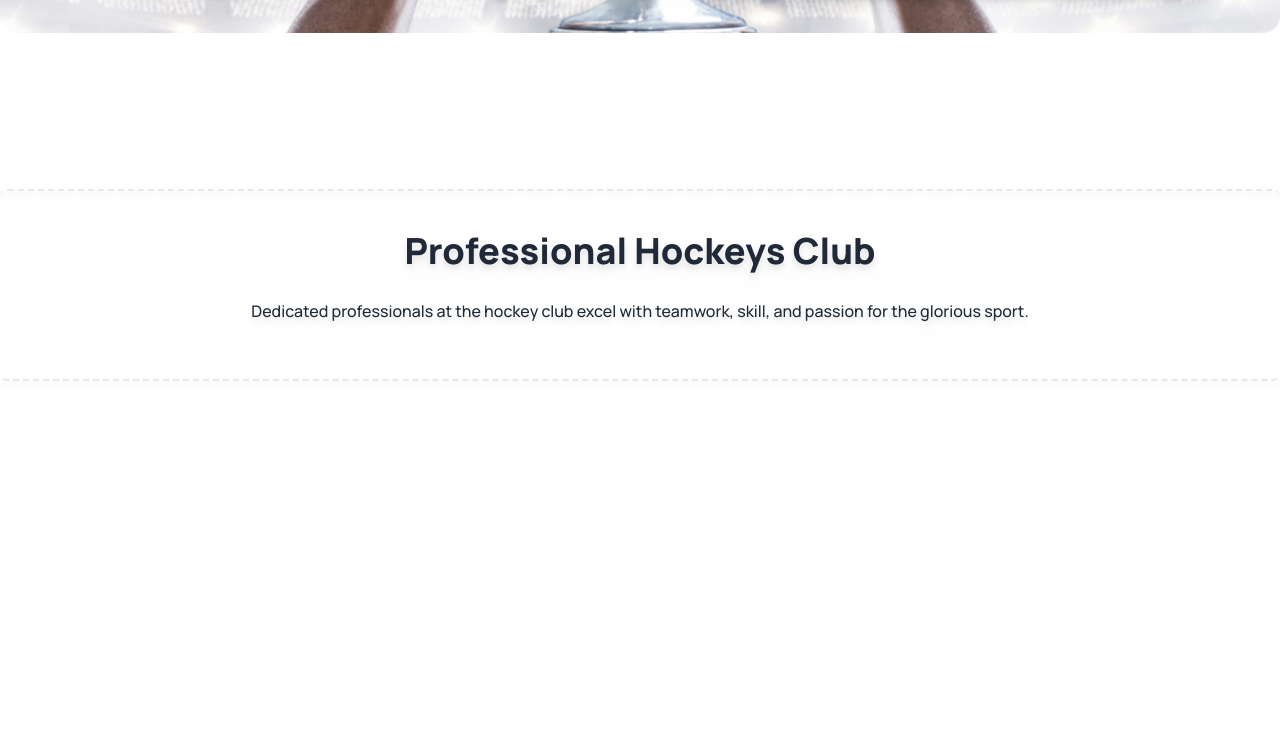
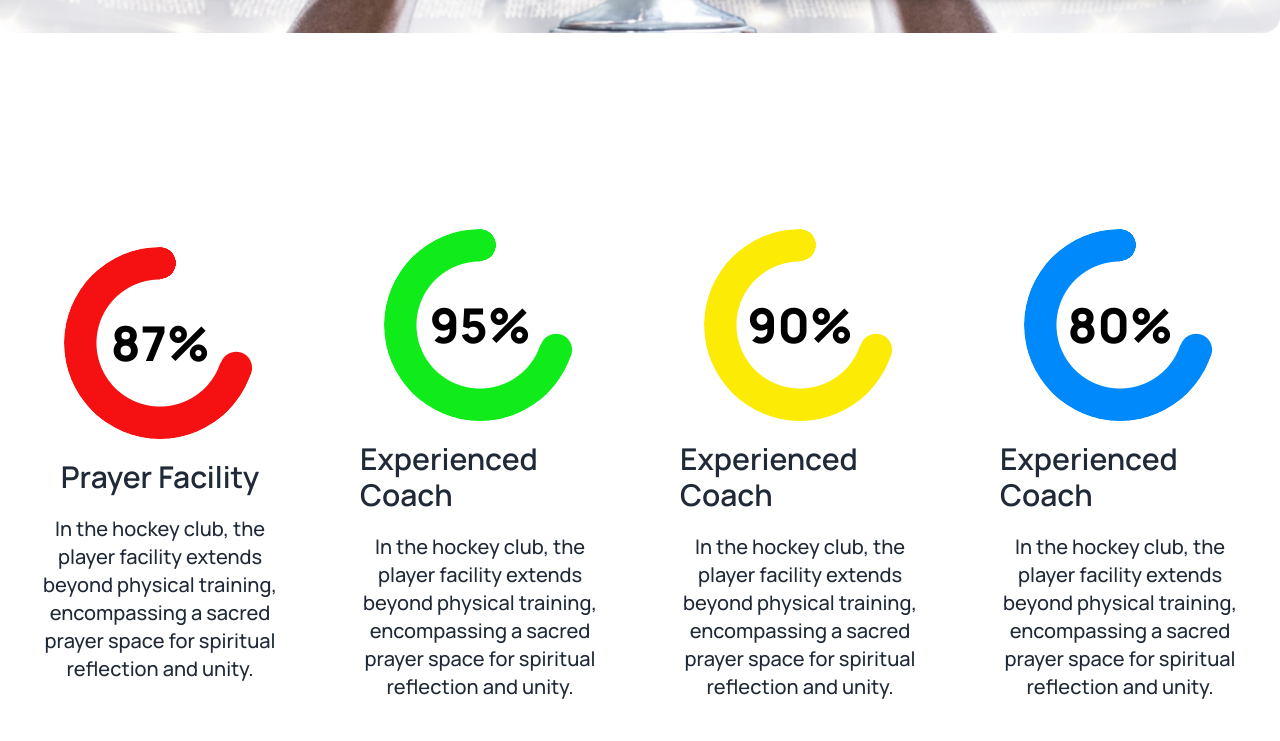
Before and after one commit to abir221090/B9A3-hockeys-club, a plain HTML site: page index.html in a window 1280 px wide. Shown: the part 599-1340 px from the top of the page. Before the commit the page ends 1020 px from the top, so only its background shows below. Drawn offline with nearby package versions, Linux system fonts and the light colour scheme.

Commit message:
working progress circle with responsive

```diff
--- a/index.html
+++ b/index.html
@@ -140,20 +140,32 @@
 
   <main>
 
+ <section class="flex flex-col lg:flex-row justify-center items-center ">
+  <div class="space-y-5 flex flex-col justify-center items-center p-10">
+    <div class="radial-progress transform scale-x-[-1]" style="--value:70; --size:12rem; --thickness: 2rem; color:rgb(245, 17, 17)" role="progressbar"><p class= "text-5xl font-extrabold transform scale-x-[-1] text-black">87%</p></div>
+    <h2 class="text-3xl font-semibold">Prayer Facility</h2>
+    <p class="text-center text-xl font-medium">In the hockey club, the player facility extends beyond physical training,<br> encompassing a sacred prayer space for spiritual reflection and unity.</p>
+  </div>
+  <div class="space-y-5 flex flex-col justify-center items-center p-10">
+    <div class="radial-progress transform scale-x-[-1]" style="--value:70; --size:12rem; --thickness: 2rem; color:rgb(15, 236, 26)" role="progressbar"><p class= "text-5xl font-extrabold transform scale-x-[-1] text-black">95%</p></div>
+    <h2 class="text-3xl font-semibold">Experienced Coach</h2>
+    <p class="text-center text-xl font-medium">In the hockey club, the player facility extends beyond physical training,<br> encompassing a sacred prayer space for spiritual reflection and unity.</p>
+   </div>
+ <div class="space-y-5 flex flex-col justify-center items-center p-10">
+  <div class="radial-progress transform scale-x-[-1]" style="--value:70; --size:12rem; --thickness: 2rem; color:rgb(252, 235, 4)" role="progressbar"><p class= "text-5xl font-extrabold transform scale-x-[-1] text-black">90%</p>
+  </div>
+  <h2 class="text-3xl font-semibold">Experienced Coach</h2>
+  <p class="text-center text-xl font-medium">In the hockey club, the player facility extends beyond physical training,<br> encompassing a sacred prayer space for spiritual reflection and unity.</p> </div>
+ <div class="space-y-5 flex flex-col justify-center items-center p-10">
+  <div class="radial-progress transform scale-x-[-1]" style="--value:70; --size:12rem; --thickness: 2rem; color:rgb(0, 137, 250)" role="progressbar"><p class= "text-5xl font-extrabold transform scale-x-[-1] text-black">80%</p></div>
+  <h2 class="text-3xl font-semibold">Experienced Coach</h2>
+  <p class="text-center text-xl font-medium">In the hockey club, the player facility extends beyond physical training,<br> encompassing a sacred prayer space for spiritual reflection and unity.</p> </div>
 
-    <section class="container mx-auto mb-10 space-y-3 px-4 py-10 flex flex-col  justify-center items-center border-t-2 border-b-2 border-dashed rounded-lg drop-shadow-lg">
-      <div>
-        <h2 class=" text-2xl lg:text-4xl font-extrabold">
-          Professional Hockeys Club
-        </h2>
-      </div>
-      <div>
-        <p class="text-base font-medium p-4 text-center">
-          Dedicated professionals at the hockey club excel with teamwork, skill, and passion for the glorious sport.
-        </p>
 
-      </div>
-    </section>
+
+ </section>
+
+
 
 
 
```
Also changed, not shown: bluec.svg (added), greenc.svg (added), redc.svg (added), yellowc.svg (added).
